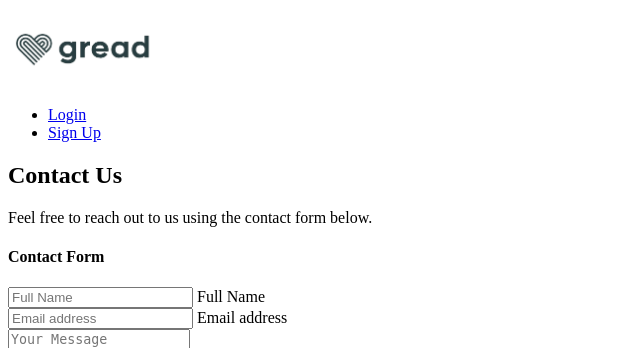
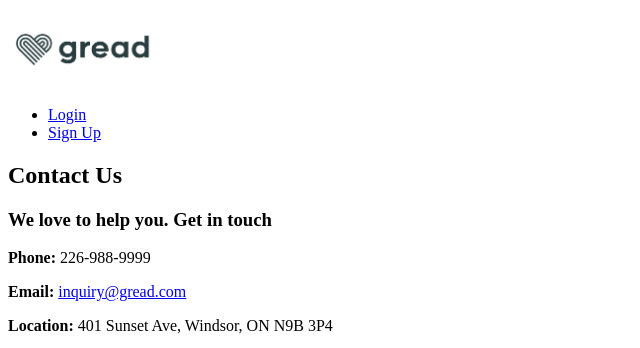
Before and after one commit to MohdAbdulRahman7/GRead, a Django app: template templates/contact.html in a window 1280 px wide. Shown: the top 348 px of the page, without its empty margins (0-640 px from the left). Run offline with Django 4.2, Linux system fonts and the light colour scheme; the template is opened without the code that fills it, so the values that code supplies are empty; parts of the project's set-up code (start-up, migrations or seed data) failed here and were passed over.

Commit message:
Add full contact page features: contact info, map, and enhanced form

```diff
--- a/templates/contact.html
+++ b/templates/contact.html
@@ -12,11 +12,31 @@
         </div>
     </header>
 
-    <section class="section-padding">
+    <section class="section-padding" id="section_2">
         <div class="container">
-            <div class="row">
-                <div class="col-lg-12 col-12 text-center">
-                    <p class="mb-4">Feel free to reach out to us using the contact form below.</p>
+            <div class="row justify-content-center">
+                <div class="col-lg-5 col-12 pe-lg-5">
+                    <div class="contact-info">
+                        <h3 class="mb-4">We love to help you. Get in touch</h3>
+                        <p class="d-flex border-bottom pb-3 mb-4">
+                            <strong class="d-inline me-4">Phone:</strong>
+                            <span>226-988-9999</span>
+                        </p>
+                        <p class="d-flex border-bottom pb-3 mb-4">
+                            <strong class="d-inline me-4">Email:</strong>
+                            <a href="mailto:inquiry@pod.co">inquiry@gread.com</a>
+                        </p>
+                        <p class="d-flex">
+                            <strong class="d-inline me-4">Location:</strong>
+                            <span>401 Sunset Ave, Windsor, ON N9B 3P4</span>
+                        </p>
+                    </div>
+                </div>
+                <div class="col-lg-5 col-12 mt-5 mt-lg-0">
+                    <iframe class="google-map"
+                        src="https://www.google.com/maps/embed?pb=!1m18!1m12!1m3!1d3988.819917806043!2d103.84793601429608!3d1.281807962148459!2m3!1f0!2f0!3f0!3m2!1i1024!2i768!4f13.1!3m3!1m2!1s0x31da190c2c94ccb3%3A0x11213560829baa05!2sTwitter!5e0!3m2!1sen!2smy!4v1669212183861!5m2!1sen!2smy"
+                        width="100%" height="300" style="border:0;" allowfullscreen="" loading="lazy"
+                        referrerpolicy="no-referrer-when-downgrade"></iframe>
                 </div>
             </div>
         </div>
@@ -27,7 +47,7 @@
             <div class="row">
                 <div class="col-lg-8 col-12 mx-auto">
                     <div class="section-title-wrap mb-5">
-                        <h4 class="section-title">Contact Form</h4>
+                        <h4 class="section-title">You know, Contact Form</h4>
                     </div>
 
                     <form action="#" method="post" class="custom-form contact-form" role="form">
@@ -42,17 +62,23 @@
 
                             <div class="col-lg-6 col-md-6 col-12">
                                 <div class="form-floating">
-                                    <input type="email" name="email" id="email" class="form-control"
-                                        placeholder="Email address" required="">
+                                    <input type="email" name="email" id="email" pattern="[^ @]*@[^ @]*"
+                                        class="form-control" placeholder="Email address" required="">
                                     <label for="email">Email address</label>
                                 </div>
                             </div>
 
                             <div class="col-lg-12 col-12">
                                 <div class="form-floating">
+                                    <input type="text" name="company" id="company" class="form-control"
+                                        placeholder="Company" required="">
+                                    <label for="company">Company</label>
+                                </div>
+
+                                <div class="form-floating">
                                     <textarea class="form-control" id="message" name="message"
-                                        placeholder="Your Message"></textarea>
-                                    <label for="message">Your Message</label>
+                                        placeholder="Describe message here"></textarea>
+                                    <label for="message">Describe message here</label>
                                 </div>
                             </div>
 
```
